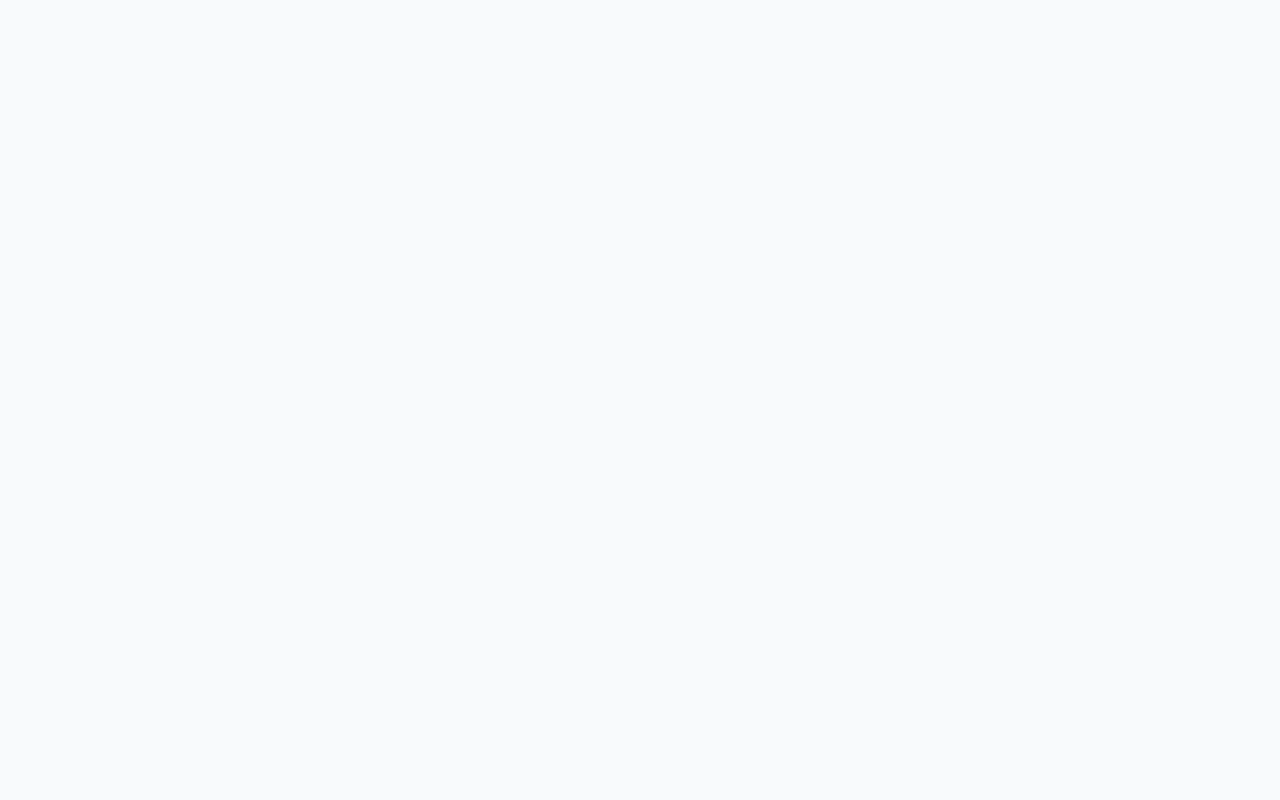
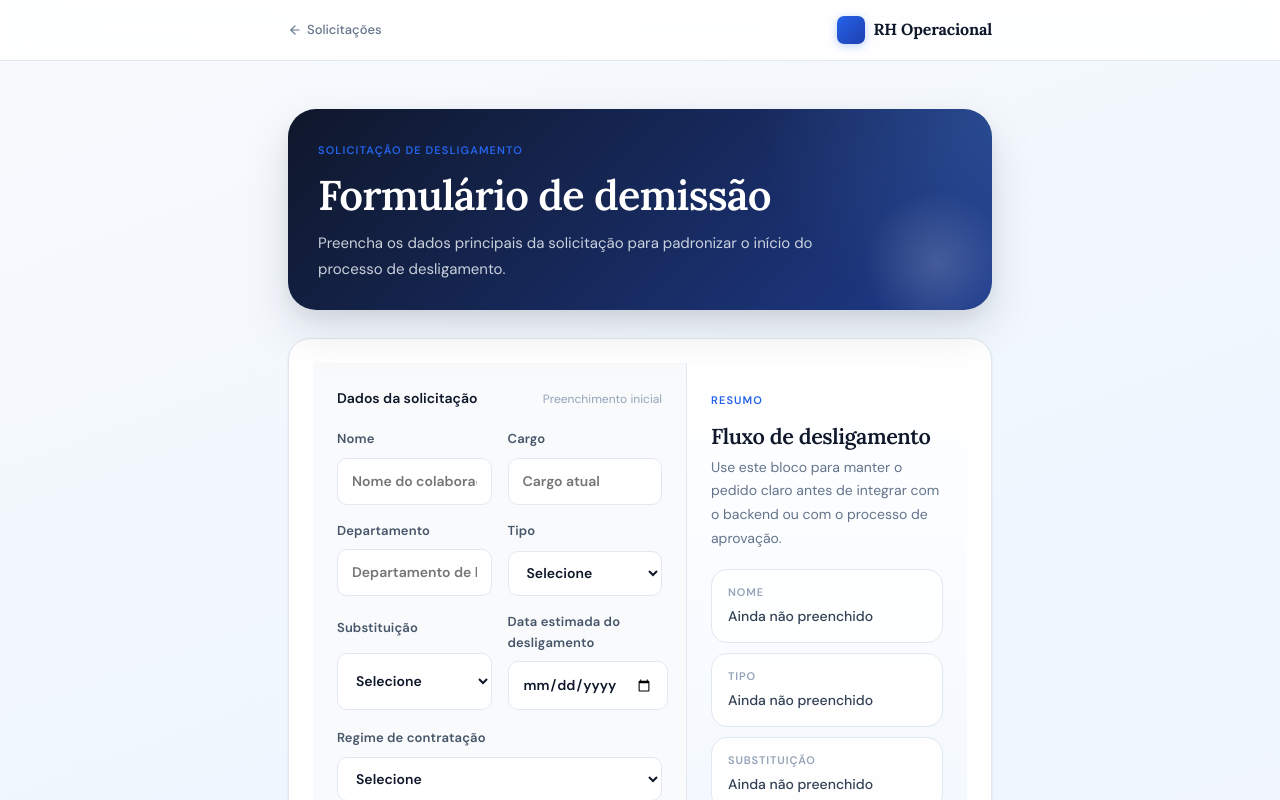
Before and after one commit to Wasion-it/Sistema_de_pesquisas, a React (Vite) app in the folder frontend/: page /solicitacoes/demissao in a window 1280 px wide. Before the commit this address had no page. Shown: the top 800 px of the page. Built offline with nearby package versions, Linux system fonts and the light colour scheme.

Commit message:
✨ feat: adiciona formulário de demissão e atualiza navegação para incluir novo link

```diff
--- a/frontend/src/App.jsx
+++ b/frontend/src/App.jsx
@@ -12,6 +12,7 @@ import { AdminSurveyDetailPage } from './pages/AdminSurveyDetailPage'
 import { AdminSurveysPage } from './pages/AdminSurveysPage'
 import { HomePage } from './pages/HomePage'
 import { RequestsPage } from './pages/RequestsPage'
+import { DemissaoFormPage } from './pages/DemissaoFormPage'
 import { SurveysPage } from './pages/SurveysPage'
 import { PublicCampaignPage } from './pages/PublicCampaignPage'
 import { PublicCampaignThankYouPage } from './pages/PublicCampaignThankYouPage'
@@ -23,6 +24,7 @@ export default function App() {
         <Routes>
           <Route path="/" element={<HomePage />} />
           <Route path="/solicitacoes" element={<RequestsPage />} />
+          <Route path="/solicitacoes/demissao" element={<DemissaoFormPage />} />
           <Route path="/pesquisas" element={<SurveysPage />} />
           <Route path="/campaigns/:campaignId" element={<PublicCampaignPage />} />
           <Route path="/campaigns/:campaignId/thank-you" element={<PublicCampaignThankYouPage />} />
--- /dev/null
+++ b/frontend/src/pages/DemissaoFormPage.jsx
@@ -0,0 +1,219 @@
+import { useMemo, useState } from 'react'
+import { Link } from 'react-router-dom'
+
+const INITIAL_FORM = {
+  nome: '',
+  cargo: '',
+  departamento: '',
+  tipo: '',
+  substituicao: '',
+  dataDesligamento: '',
+  regimeContratacao: '',
+}
+
+const TIPO_OPTIONS = [
+  'Justa causa',
+  'Pedido de demissão',
+  'Dispensa sem justa causa',
+  'Término de contrato',
+  'Demissão consensual',
+]
+
+const REGIME_OPTIONS = [
+  'Temporário',
+  'Efetivo',
+  'Estagiário',
+  'Aprendiz',
+  'CLT',
+  'PJ',
+]
+
+export function DemissaoFormPage() {
+  const [formValues, setFormValues] = useState(INITIAL_FORM)
+  const [successMessage, setSuccessMessage] = useState('')
+
+  const isSubmitDisabled = useMemo(
+    () => Object.values(formValues).some((value) => value.trim().length === 0),
+    [formValues],
+  )
+
+  function handleFieldChange(event) {
+    const { name, value } = event.target
+    setFormValues((current) => ({
+      ...current,
+      [name]: value,
+    }))
+    if (successMessage) {
+      setSuccessMessage('')
+    }
+  }
+
+  function handleSubmit(event) {
+    event.preventDefault()
+    setSuccessMessage('Solicitação de demissão preparada localmente. Integração com backend será o próximo passo.')
+  }
+
+  function handleReset() {
+    setFormValues(INITIAL_FORM)
+    setSuccessMessage('')
+  }
+
+  return (
+    <main className="collab-shell">
+      <header className="collab-header">
+        <div className="collab-header-inner">
+          <Link className="text-muted-link" to="/solicitacoes">
+            <svg width="14" height="14" viewBox="0 0 24 24" fill="none" stroke="currentColor" strokeWidth="2" strokeLinecap="round" strokeLinejoin="round">
+              <path d="M19 12H5" />
+              <path d="M12 19l-7-7 7-7" />
+            </svg>
+            Solicitações
+          </Link>
+          <span className="collab-brand">RH Operacional</span>
+        </div>
+      </header>
+
+      <div className="collab-content">
+        <section className="module-hero-card compact">
+          <span className="eyebrow">Solicitação de desligamento</span>
+          <h1>Formulário de demissão</h1>
+          <p>
+            Preencha os dados principais da solicitação para padronizar o início do
+            processo de desligamento.
+          </p>
+        </section>
+
+        {successMessage ? <div className="form-success">{successMessage}</div> : null}
+
+        <section className="request-editor-layout admin-panel-card">
+          <aside className="request-form-pane">
+            <div className="question-form-pane-header">
+              <strong>Dados da solicitação</strong>
+              <span className="field-hint">Preenchimento inicial</span>
+            </div>
+
+            <form className="survey-create-form" onSubmit={handleSubmit}>
+              <div className="form-grid two-columns">
+                <label className="field-group">
+                  <span>Nome</span>
+                  <input
+                    name="nome"
+                    placeholder="Nome do colaborador"
+                    value={formValues.nome}
+                    onChange={handleFieldChange}
+                  />
+                </label>
+
+                <label className="field-group">
+                  <span>Cargo</span>
+                  <input
+                    name="cargo"
+                    placeholder="Cargo atual"
+                    value={formValues.cargo}
+                    onChange={handleFieldChange}
+                  />
+                </label>
+
+                <label className="field-group">
+                  <span>Departamento</span>
+                  <input
+                    name="departamento"
+                    placeholder="Departamento de lotação"
+                    value={formValues.departamento}
+                    onChange={handleFieldChange}
+                  />
+                </label>
+
+                <label className="field-group">
+                  <span>Tipo</span>
+                  <select name="tipo" value={formValues.tipo} onChange={handleFieldChange}>
+                    <option value="">Selecione</option>
+                    {TIPO_OPTIONS.map((option) => (
+                      <option key={option} value={option}>
+                        {option}
+                      </option>
+                    ))}
+                  </select>
+                </label>
+
+                <label className="field-group">
+                  <span>Substituição</span>
+                  <select name="substituicao" value={formValues.substituicao} onChange={handleFieldChange}>
+                    <option value="">Selecione</option>
+                    <option value="Sim">Sim</option>
+                    <option value="Não">Não</option>
+                  </select>
+                </label>
+
+                <label className="field-group">
+                  <span>Data estimada do desligamento</span>
+                  <input
+                    name="dataDesligamento"
+                    type="date"
+                    value={formValues.dataDesligamento}
+                    onChange={handleFieldChange}
+                  />
+                </label>
+              </div>
+
+              <label className="field-group">
+                <span>Regime de contratação</span>
+                <select name="regimeContratacao" value={formValues.regimeContratacao} onChange={handleFieldChange}>
+                  <option value="">Selecione</option>
+                  {REGIME_OPTIONS.map((option) => (
+                    <option key={option} value={option}>
+                      {option}
+                    </option>
+                  ))}
+                </select>
+              </label>
+
+              <div className="form-actions-row">
+                <button className="primary-button" disabled={isSubmitDisabled} type="submit">
+                  Salvar solicitação
+                </button>
+                <button className="secondary-button" type="button" onClick={handleReset}>
+                  Limpar campos
+                </button>
+              </div>
+            </form>
+          </aside>
+
+          <aside className="request-summary-pane">
+            <div>
+              <span className="eyebrow">Resumo</span>
+              <h2>Fluxo de desligamento</h2>
+              <p>
+                Use este bloco para manter o pedido claro antes de integrar com o
+                backend ou com o processo de aprovação.
+              </p>
+            </div>
+
+            <div className="request-summary-list">
+              <div className="request-summary-item">
+                <strong>Nome</strong>
+                <span>{formValues.nome || 'Ainda não preenchido'}</span>
+              </div>
+              <div className="request-summary-item">
+                <strong>Tipo</strong>
+                <span>{formValues.tipo || 'Ainda não preenchido'}</span>
+              </div>
+              <div className="request-summary-item">
+                <strong>Substituição</strong>
+                <span>{formValues.substituicao || 'Ainda não preenchido'}</span>
+              </div>
+              <div className="request-summary-item">
+                <strong>Data estimada</strong>
+                <span>{formValues.dataDesligamento || 'Ainda não preenchido'}</span>
+              </div>
+              <div className="request-summary-item">
+                <strong>Regime</strong>
+                <span>{formValues.regimeContratacao || 'Ainda não preenchido'}</span>
+              </div>
+            </div>
+          </aside>
+        </section>
+      </div>
+    </main>
+  )
+}
--- a/frontend/src/pages/RequestsPage.jsx
+++ b/frontend/src/pages/RequestsPage.jsx
@@ -47,7 +47,7 @@ export function RequestsPage() {
             <span className="module-card-action">Em breve</span>
           </article>
 
-          <article className="module-card" aria-label="Solicitação de demissão">
+          <Link className="module-card" aria-label="Solicitação de demissão" to="/solicitacoes/demissao">
             <div className="module-card-icon" aria-hidden="true">
               <svg width="24" height="24" viewBox="0 0 24 24" fill="none" stroke="currentColor" strokeWidth="2" strokeLinecap="round" strokeLinejoin="round">
                 <path d="M20 12H4" />
@@ -63,8 +63,8 @@ export function RequestsPage() {
                 acompanhamento operacional.
               </p>
             </div>
-            <span className="module-card-action">Em breve</span>
-          </article>
+            <span className="module-card-action">Abrir formulário</span>
+          </Link>
         </section>
       </div>
     </main>
--- a/frontend/src/styles/global.css
+++ b/frontend/src/styles/global.css
@@ -575,6 +575,77 @@ p { color: var(--slate-600); line-height: 1.7; }
   color: var(--blue-800);
   font-size: 13px;
   font-weight: 700;
+}
+
+/* ============================================================
+   SOLICITAÇÕES RH
+   ============================================================ */
+
+.request-editor-layout {
+  display: grid;
+  grid-template-columns: minmax(0, 1.2fr) minmax(280px, .8fr);
+  gap: 0;
+  padding: 0;
+  overflow: hidden;
+}
+
+.request-form-pane {
+  border-right: 1px solid var(--slate-200);
+  padding: 24px;
+  display: flex;
+  flex-direction: column;
+  gap: 20px;
+  background: var(--slate-50);
+}
+
+.request-form-pane .survey-create-form {
+  margin-top: 0;
+}
+
+.request-summary-pane {
+  padding: 24px;
+  display: flex;
+  flex-direction: column;
+  gap: 18px;
+  background: linear-gradient(180deg, var(--color-surface) 0%, var(--blue-50) 100%);
+}
+
+.request-summary-pane h2 {
+  font-size: 1.35rem;
+  margin: 4px 0 6px;
+}
+
+.request-summary-pane p {
+  font-size: 14px;
+  line-height: 1.7;
+  color: var(--slate-500);
+}
+
+.request-summary-list {
+  display: grid;
+  gap: 10px;
+}
+
+.request-summary-item {
+  display: grid;
+  gap: 4px;
+  padding: 14px 16px;
+  border-radius: var(--r-lg);
+  background: rgba(255,255,255,.9);
+  border: 1px solid var(--slate-200);
+}
+
+.request-summary-item strong {
+  font-size: 11px;
+  text-transform: uppercase;
+  letter-spacing: .08em;
+  color: var(--slate-400);
+}
+
+.request-summary-item span {
+  font-size: 14px;
+  color: var(--slate-700);
+  font-weight: 500;
 }
 
 /* ============================================================
```
